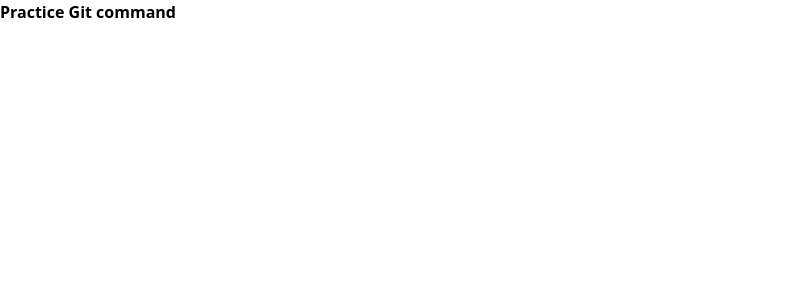
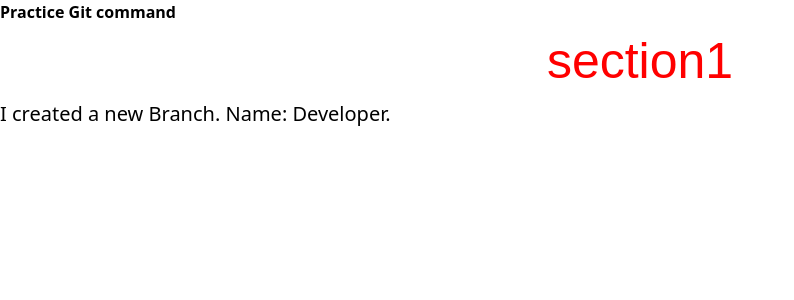
Before and after one commit to naimur2001/git-practice, a React (Vite) app: page / in a window 1280 px wide. Shown: the top 300 px of the page, without its empty margins (0-794 px from the left). Built offline with nearby package versions, Linux system fonts and the light colour scheme.

Commit message:
section 1  designed

```diff
--- a/package.json
+++ b/package.json
@@ -24,6 +24,6 @@
     "eslint-plugin-react-refresh": "^0.4.5",
     "postcss": "^8.4.32",
     "tailwindcss": "^3.3.6",
-    "vite": "^5.0.8"
+    "vite": "^5.0.10"
   }
 }
--- a/src/Components/Developers/section1.jsx
+++ b/src/Components/Developers/section1.jsx
@@ -1,14 +1,14 @@
-import React from 'react'
+import styles from './section1.module.css';
 
 const section1 = () => {
   return (
     <>
-    <div>section1</div>
-    <h1>I created a new Branch.
+    <div className={`${styles.header}`}>section1</div>
+    <p className={`${styles.para}`}>I created a new Branch.
       Name: Developer.
-    </h1>
+    </p>
     </>
   )
 }
 
-export default section1
+export default section1;
--- /dev/null
+++ b/src/Components/Developers/section1.module.css
@@ -0,0 +1,11 @@
+.header{
+  font-size: 50px;
+  text-align: center;
+  color: red;
+  font-family: fantasy;
+
+}
+
+.para{
+  font-size: 20px;
+}
--- a/src/Components/Main.jsx
+++ b/src/Components/Main.jsx
@@ -1,13 +1,12 @@
-import React from 'react'
 import styles from './styles.module.css';
-import section1 from './Developers/section1';
+import Section1 from './Developers/section1';
 const Main = () => {
   return (
 
 
     <div>
       <h1  className={`text-3xl text-center text-design ${styles.textDesign}`} >Practice Git command </h1>
-    <section1></section1>
+ <Section1></Section1>
     </div>
 
   )
```
Also changed, not shown: 1 other file (tests, documents, lock files or other folders).
